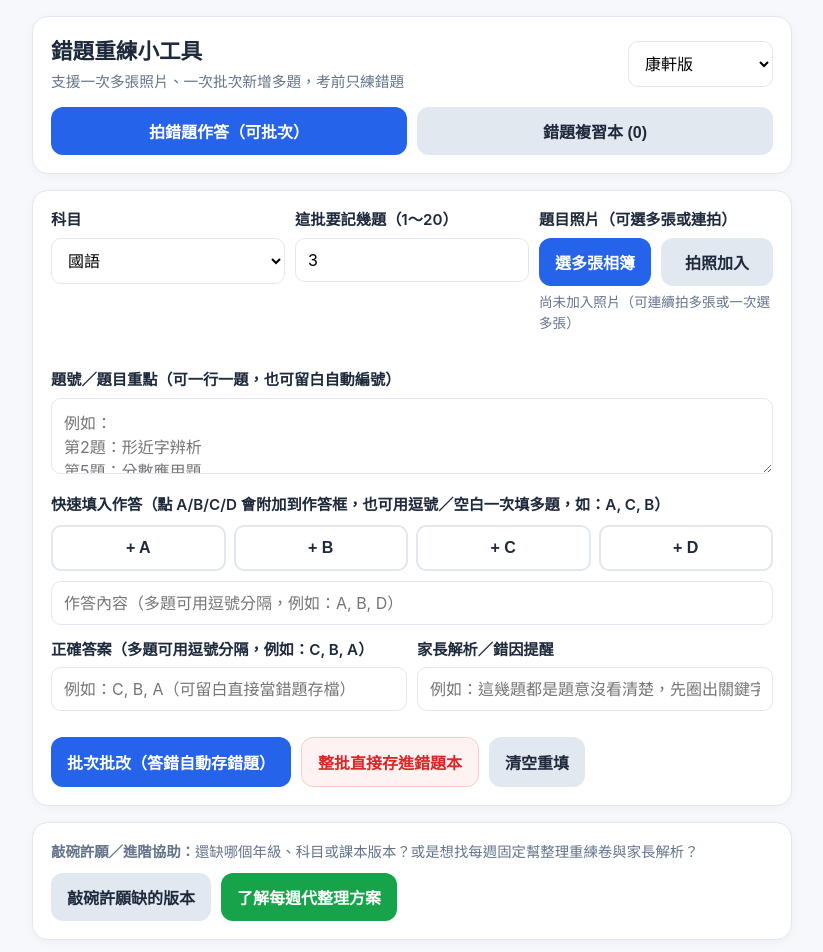
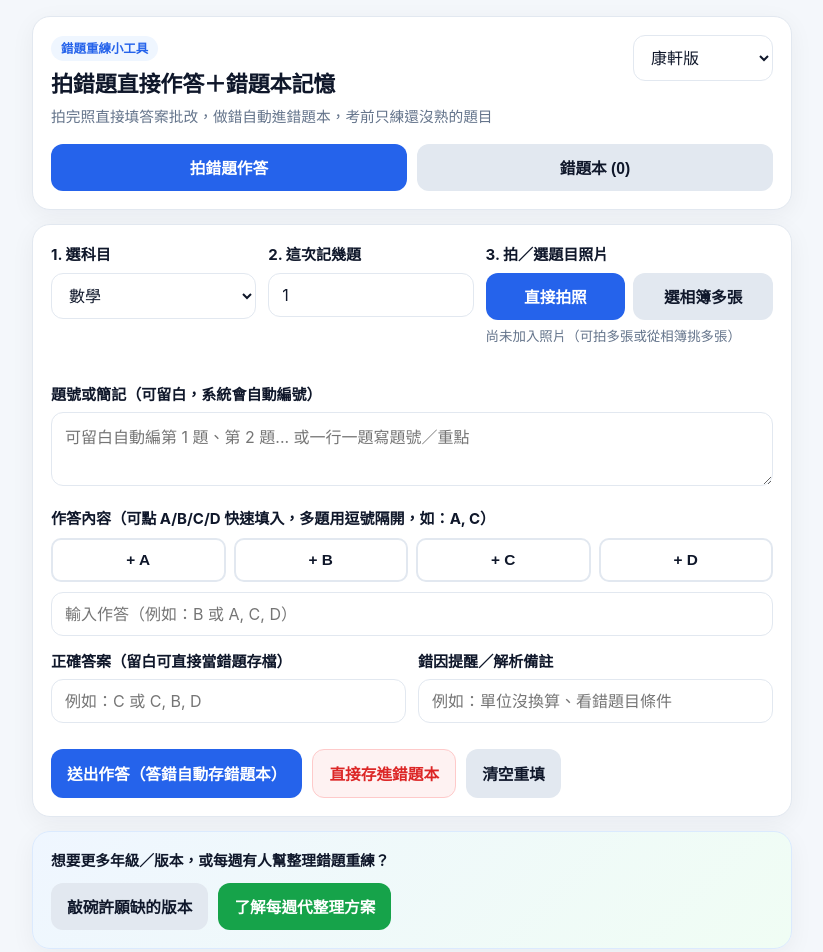
Before and after one commit to g093107562/wrong-note, a plain HTML site: page index.html in a window 1280 px wide. Shown: the whole page, without its empty margins (228-1051 px from the left). Drawn offline with Linux system fonts and the light colour scheme.

Commit message:
Update index.html

```diff
--- a/index.html
+++ b/index.html
@@ -3,22 +3,28 @@
 <head>
   <meta charset="UTF-8" />
   <meta name="viewport" content="width=device-width, initial-scale=1.0" />
-  <title>錯題重練小工具｜多張拍照與批次錯題記憶</title>
+  <title>錯題重練小工具｜拍錯題直接作答與錯題本記憶</title>
   <style>
-    /* ====== 樣式調整區（顏色、圓角、卡片、按鈕都在這裡改） ====== */
+    /* =========================================================
+       樣式區（等下要改顏色、圓角、按鈕、卡片間距，直接改這裡）
+       ========================================================= */
     :root {
-      --bg: #f6f8fb;
+      --bg: #f4f7fb;
       --card: #ffffff;
       --primary: #2563eb;
       --primary-hover: #1d4ed8;
+      --primary-soft: #eff6ff;
       --danger: #dc2626;
-      --danger-bg: #fef2f2;
+      --danger-soft: #fef2f2;
+      --danger-border: #fecaca;
       --success: #16a34a;
-      --success-bg: #f0fdf4;
-      --text: #1e293b;
+      --success-soft: #f0fdf4;
+      --success-border: #bbf7d0;
+      --text: #0f172a;
       --muted: #64748b;
       --border: #e2e8f0;
-      --radius: 16px;
+      --radius: 18px;
+      --shadow: 0 6px 24px rgba(15, 23, 42, 0.05);
     }
 
     * {
@@ -28,10 +34,10 @@
     body {
       margin: 0;
       padding: 16px;
-      font-family: -apple-system, BlinkMacSystemFont, "Segoe UI", "Microsoft JhengHei", sans-serif;
+      font-family: -apple-system, BlinkMacSystemFont, "Segoe UI", "PingFang TC", "Microsoft JhengHei", sans-serif;
       background: var(--bg);
       color: var(--text);
-      line-height: 1.5;
+      line-height: 1.55;
     }
 
     .app {
@@ -39,7 +45,7 @@
       margin: 0 auto;
       display: flex;
       flex-direction: column;
-      gap: 16px;
+      gap: 14px;
     }
 
     .card {
@@ -47,20 +53,32 @@
       border: 1px solid var(--border);
       border-radius: var(--radius);
       padding: 18px;
-      box-shadow: 0 2px 10px rgba(15, 23, 42, 0.04);
+      box-shadow: var(--shadow);
     }
 
     .header-top {
       display: flex;
       justify-content: space-between;
-      align-items: center;
+      align-items: flex-start;
       gap: 12px;
       flex-wrap: wrap;
     }
 
+    .brand-tag {
+      display: inline-block;
+      font-size: 0.78rem;
+      font-weight: 700;
+      color: var(--primary);
+      background: var(--primary-soft);
+      padding: 3px 10px;
+      border-radius: 999px;
+      margin-bottom: 6px;
+    }
+
     h1 {
       margin: 0;
-      font-size: 1.35rem;
+      font-size: 1.38rem;
+      letter-spacing: -0.01em;
     }
 
     .subtitle {
@@ -73,17 +91,21 @@
       display: grid;
       grid-template-columns: 1fr 1fr;
       gap: 10px;
-      margin-top: 14px;
+      margin-top: 16px;
     }
 
     button {
       border: none;
       border-radius: 12px;
       padding: 12px 16px;
-      font-size: 1rem;
-      font-weight: 600;
+      font-size: 0.98rem;
+      font-weight: 700;
       cursor: pointer;
-      transition: 0.15s ease;
+      transition: transform 0.12s ease, background-color 0.15s ease, opacity 0.15s ease;
+    }
+
+    button:active {
+      transform: scale(0.98);
     }
 
     .btn-primary {
@@ -111,9 +133,9 @@
     }
 
     .btn-danger-soft {
-      background: var(--danger-bg);
+      background: var(--danger-soft);
       color: var(--danger);
-      border: 1px solid #fecaca;
+      border: 1px solid var(--danger-border);
     }
 
     .field-group {
@@ -122,9 +144,9 @@
 
     label {
       display: block;
-      font-weight: 600;
+      font-weight: 700;
       margin-bottom: 6px;
-      font-size: 0.95rem;
+      font-size: 0.94rem;
     }
 
     select,
@@ -132,32 +154,40 @@
     input[type="number"],
     textarea {
       width: 100%;
-      padding: 11px 12px;
+      padding: 11px 13px;
       border: 1px solid var(--border);
-      border-radius: 10px;
+      border-radius: 12px;
       font-size: 1rem;
       font-family: inherit;
       background: #fff;
+      color: var(--text);
+    }
+
+    select:focus,
+    input:focus,
+    textarea:focus {
+      outline: 2px solid rgba(37, 99, 235, 0.22);
+      border-color: var(--primary);
     }
 
     textarea {
-      min-height: 76px;
+      min-height: 74px;
       resize: vertical;
     }
 
     .row-2 {
       display: grid;
       grid-template-columns: 1fr 1fr;
-      gap: 10px;
+      gap: 12px;
     }
 
     .row-3 {
       display: grid;
-      grid-template-columns: 1fr 1fr 1fr;
-      gap: 10px;
+      grid-template-columns: 1fr 1fr 1.4fr;
+      gap: 12px;
     }
 
-    @media (max-width: 600px) {
+    @media (max-width: 620px) {
       .row-2,
       .row-3 {
         grid-template-columns: 1fr;
@@ -167,34 +197,33 @@
     .photo-actions {
       display: grid;
       grid-template-columns: 1fr 1fr;
-      gap: 10px;
+      gap: 8px;
     }
 
     .photo-tip {
       margin-top: 6px;
-      font-size: 0.85rem;
+      font-size: 0.84rem;
       color: var(--muted);
       word-break: break-all;
     }
 
     .photo-grid {
       display: grid;
-      grid-template-columns: repeat(auto-fill, minmax(130px, 1fr));
+      grid-template-columns: repeat(auto-fill, minmax(132px, 1fr));
       gap: 10px;
       margin-top: 10px;
     }
 
     .photo-thumb-card {
-      position: relative;
       border: 1px solid var(--border);
-      border-radius: 10px;
+      border-radius: 12px;
       padding: 6px;
       background: #f8fafc;
     }
 
     .photo-thumb-card img {
       width: 100%;
-      height: 110px;
+      height: 112px;
       object-fit: cover;
       border-radius: 8px;
       display: block;
@@ -203,12 +232,12 @@
     .remove-photo-btn {
       margin-top: 6px;
       width: 100%;
-      padding: 5px 8px;
+      padding: 6px 8px;
       font-size: 0.82rem;
       border-radius: 8px;
-      background: var(--danger-bg);
+      background: var(--danger-soft);
       color: var(--danger);
-      border: 1px solid #fecaca;
+      border: 1px solid var(--danger-border);
     }
 
     .choices {
@@ -219,55 +248,60 @@
     }
 
     .choice-btn {
-      padding: 12px 8px;
+      padding: 11px 8px;
       border: 2px solid var(--border);
       background: #fff;
       color: var(--text);
       border-radius: 10px;
-      font-size: 1rem;
+      font-size: 0.96rem;
+    }
+
+    .choice-btn:hover {
+      border-color: var(--primary);
+      background: var(--primary-soft);
     }
 
     .feedback {
       margin-top: 14px;
-      padding: 14px;
+      padding: 14px 16px;
       border-radius: 12px;
       display: none;
     }
 
     .feedback.wrong {
       display: block;
-      background: var(--danger-bg);
-      border: 1px solid #fecaca;
+      background: var(--danger-soft);
+      border: 1px solid var(--danger-border);
       color: #991b1b;
     }
 
     .feedback.right {
       display: block;
-      background: var(--success-bg);
-      border: 1px solid #bbf7d0;
+      background: var(--success-soft);
+      border: 1px solid var(--success-border);
       color: #166534;
     }
 
     .mistake-item {
       border: 1px solid var(--border);
-      border-radius: 12px;
+      border-radius: 14px;
       padding: 14px;
       margin-top: 12px;
       background: #fff;
     }
 
     .mistake-meta {
-      font-size: 0.85rem;
+      font-size: 0.84rem;
       color: var(--muted);
       margin-bottom: 6px;
     }
 
     .badge {
       display: inline-block;
-      padding: 2px 8px;
+      padding: 2px 9px;
       border-radius: 999px;
-      font-size: 0.8rem;
-      font-weight: 600;
+      font-size: 0.78rem;
+      font-weight: 700;
       background: #fee2e2;
       color: #b91c1c;
       margin-right: 6px;
@@ -289,21 +323,28 @@
       display: none;
     }
 
+    .cta-box {
+      background: linear-gradient(135deg, #eff6ff 0%, #f0fdf4 100%);
+      border: 1px solid #dbeafe;
+    }
+
     .footer-note {
-      font-size: 0.9rem;
-      color: var(--muted);
+      font-size: 0.92rem;
+      color: var(--text);
     }
   </style>
 </head>
 <body>
   <div class="app">
+    <!-- 頂部主控列 -->
     <div class="card">
       <div class="header-top">
         <div>
-          <h1>錯題重練小工具</h1>
-          <p class="subtitle">支援一次多張照片、一次批次新增多題，考前只練錯題</p>
+          <span class="brand-tag">錯題重練小工具</span>
+          <h1>拍錯題直接作答＋錯題本記憶</h1>
+          <p class="subtitle">拍完照直接填答案批改，做錯自動進錯題本，考前只練還沒熟的題目</p>
         </div>
-        <select id="versionSelect" style="width: auto; min-width: 145px;">
+        <select id="versionSelect" style="width: auto; min-width: 140px;">
           <option value="康軒">康軒版</option>
           <option value="翰林">翰林版</option>
           <option value="南一">南一版</option>
@@ -313,56 +354,58 @@
 
       <div class="mode-tabs">
         <button id="tabPractice" class="btn-secondary active" onclick="switchTab('practice')">
-          拍錯題作答（可批次）
+          拍錯題作答
         </button>
         <button id="tabReview" class="btn-secondary" onclick="switchTab('review')">
-          錯題複習本 (<span id="wrongCount">0</span>)
+          錯題本 (<span id="wrongCount">0</span>)
         </button>
       </div>
     </div>
 
+    <!-- 模式一：拍錯題直接作答 -->
     <div id="practiceSection" class="card">
       <div class="row-3">
         <div class="field-group">
-          <label for="subjectSelect">科目</label>
+          <label for="subjectSelect">1. 選科目</label>
           <select id="subjectSelect">
+            <option value="數學">數學</option>
             <option value="國語">國語</option>
-            <option value="數學">數學</option>
             <option value="自然">自然</option>
             <option value="社會">社會</option>
+            <option value="英文">英文</option>
           </select>
         </div>
 
         <div class="field-group">
-          <label for="batchCount">這批要記幾題（1～20）</label>
-          <input id="batchCount" type="number" min="1" max="20" value="3" />
+          <label for="batchCount">2. 這次記幾題</label>
+          <input id="batchCount" type="number" min="1" max="20" value="1" />
         </div>
 
         <div class="field-group">
-          <label>題目照片（可選多張或連拍）</label>
+          <label>3. 拍／選題目照片</label>
           <div class="photo-actions">
-            <button type="button" class="btn-primary" onclick="triggerGalleryPick()">
-              選多張相簿
+            <button type="button" class="btn-primary" onclick="triggerCameraCapture()">
+              直接拍照
             </button>
-            <button type="button" class="btn-secondary" onclick="triggerCameraCapture()">
-              拍照加入
+            <button type="button" class="btn-secondary" onclick="triggerGalleryPick()">
+              選相簿多張
             </button>
           </div>
-          <div id="photoFileName" class="photo-tip">尚未加入照片（可連續拍多張或一次選多張）</div>
+          <div id="photoFileName" class="photo-tip">尚未加入照片（可拍多張或從相簿挑多張）</div>
 
+          <input
+            id="cameraInput"
+            type="file"
+            accept="image/*"
+            capture="environment"
+            class="hidden"
+            onchange="handlePhotoChange(event)"
+          />
           <input
             id="galleryInput"
             type="file"
             accept="image/*"
             multiple
-            class="hidden"
-            onchange="handlePhotoChange(event)"
-          />
-          <input
-            id="cameraInput"
-            type="file"
-            accept="image/*"
-            capture="environment"
             class="hidden"
             onchange="handlePhotoChange(event)"
           />
@@ -372,46 +415,50 @@
       <div id="photoGrid" class="photo-grid"></div>
 
       <div class="field-group" style="margin-top: 12px;">
-        <label for="questionText">題號／題目重點（可一行一題，也可留白自動編號）</label>
-        <textarea id="questionText" placeholder="例如：&#10;第2題：形近字辨析&#10;第5題：分數應用題&#10;（若留白，會依上方「這批要記幾題」自動建立第 1～N 題並共用照片）"></textarea>
+        <label for="questionText">題號或簡記（可留白，系統會自動編號）</label>
+        <textarea
+          id="questionText"
+          placeholder="可留白自動編第 1 題、第 2 題... 或一行一題寫題號／重點"
+        ></textarea>
       </div>
 
       <div class="field-group">
-        <label>快速填入作答（點 A/B/C/D 會附加到作答框，也可用逗號／空白一次填多題，如：A, C, B）</label>
+        <label>作答內容（可點 A/B/C/D 快速填入，多題用逗號隔開，如：A, C）</label>
         <div class="choices">
           <button type="button" class="choice-btn" onclick="appendChoice('userAnswer', 'A')">+ A</button>
           <button type="button" class="choice-btn" onclick="appendChoice('userAnswer', 'B')">+ B</button>
           <button type="button" class="choice-btn" onclick="appendChoice('userAnswer', 'C')">+ C</button>
           <button type="button" class="choice-btn" onclick="appendChoice('userAnswer', 'D')">+ D</button>
         </div>
-        <input id="userAnswer" type="text" style="margin-top: 10px;" placeholder="作答內容（多題可用逗號分隔，例如：A, B, D）" />
+        <input id="userAnswer" type="text" style="margin-top: 10px;" placeholder="輸入作答（例如：B 或 A, C, D）" />
       </div>
 
       <div class="row-2">
         <div class="field-group">
-          <label for="correctAnswer">正確答案（多題可用逗號分隔，例如：C, B, A）</label>
-          <input id="correctAnswer" type="text" placeholder="例如：C, B, A（可留白直接當錯題存檔）" />
+          <label for="correctAnswer">正確答案（留白可直接當錯題存檔）</label>
+          <input id="correctAnswer" type="text" placeholder="例如：C 或 C, B, D" />
         </div>
         <div class="field-group">
-          <label for="parentNote">家長解析／錯因提醒</label>
-          <input id="parentNote" type="text" placeholder="例如：這幾題都是題意沒看清楚，先圈出關鍵字" />
+          <label for="parentNote">錯因提醒／解析備註</label>
+          <input id="parentNote" type="text" placeholder="例如：單位沒換算、看錯題目條件" />
         </div>
       </div>
 
       <div class="action-bar">
-        <button class="btn-primary" onclick="submitBatchAnswer()">批次批改（答錯自動存錯題）</button>
-        <button class="btn-danger-soft" onclick="saveBatchMistakesDirect()">整批直接存進錯題本</button>
+        <button class="btn-primary" onclick="submitBatchAnswer()">送出作答（答錯自動存錯題本）</button>
+        <button class="btn-danger-soft" onclick="saveBatchMistakesDirect()">直接存進錯題本</button>
         <button class="btn-secondary" onclick="clearForm()">清空重填</button>
       </div>
 
       <div id="feedbackBox" class="feedback"></div>
     </div>
 
+    <!-- 模式二：錯題本記憶與重練 -->
     <div id="reviewSection" class="card hidden">
       <div class="header-top">
         <div>
-          <h2 style="margin: 0; font-size: 1.15rem;">待複習錯題清單</h2>
-          <p class="subtitle">只挑做錯或還沒練熟的題目重練，答對可移出待複習</p>
+          <h2 style="margin: 0; font-size: 1.15rem;">錯題本記憶清單</h2>
+          <p class="subtitle">只練還沒熟的題目，答對可移出待複習</p>
         </div>
         <div class="action-bar" style="margin-top: 0;">
           <button id="filterPendingBtn" class="btn-secondary active" onclick="setReviewFilter('pending')">
@@ -420,22 +467,23 @@
           <button id="filterAllBtn" class="btn-secondary" onclick="setReviewFilter('all')">
             全部紀錄
           </button>
-          <button class="btn-danger-soft" onclick="clearAllMistakes()">清空全部</button>
+          <button class="btn-danger-soft" onclick="clearAllMistakes()">清空紀錄</button>
         </div>
       </div>
 
       <div id="mistakeList"></div>
     </div>
 
-    <div class="card">
+    <!-- 流量承接區（敲碗／方案引導，方便你改成自己的連結或文案） -->
+    <div class="card cta-box">
       <p class="footer-note" style="margin: 0 0 10px;">
-        <strong>敲碗許願／進階協助：</strong>還缺哪個年級、科目或課本版本？或是想找每週固定幫整理重練卷與家長解析？
+        <strong>想要更多年級／版本，或每週有人幫整理錯題重練？</strong>
       </p>
       <div class="action-bar" style="margin-top: 0;">
-        <button class="btn-secondary" onclick="alert('歡迎把想要的年級、科目或課本版本留言告訴我，優先排入下一版！')">
+        <button class="btn-secondary" onclick="alert('歡迎留言告訴我們想加哪個年級、科目或課本版本！')">
           敲碗許願缺的版本
         </button>
-        <button class="btn-success" onclick="alert('想找每週幫整理錯題重練卷＋家長解析，歡迎直接私訊或聯繫洽詢方案！')">
+        <button class="btn-success" onclick="alert('想了解每週整理錯題重練＋解析方案，歡迎聯繫洽詢！')">
           了解每週代整理方案
         </button>
       </div>
@@ -443,7 +491,7 @@
   </div>
 
   <script>
-    const STORAGE_KEY = 'wrong_note_items_v3';
+    const STORAGE_KEY = 'wrong_note_flow_v1';
     let currentPhotos = [];
     let reviewFilter = 'pending';
 
@@ -460,8 +508,8 @@
         localStorage.setItem(STORAGE_KEY, JSON.stringify(items));
         renderMistakes();
         return true;
-      } catch (err) {
-        alert('本機儲存空間已滿（可能是照片太多），請先刪除部分舊錯題或清空紀錄再存新照片。');
+      } catch {
+        alert('瀏覽器本機儲存空間已滿，建議先刪除部分舊錯題或清空紀錄。');
         return false;
       }
     }
@@ -482,14 +530,14 @@
       renderMistakes();
     }
 
-    function triggerGalleryPick() {
-      const input = document.getElementById('galleryInput');
+    function triggerCameraCapture() {
+      const input = document.getElementById('cameraInput');
       input.value = '';
       input.click();
     }
 
-    function triggerCameraCapture() {
-      const input = document.getElementById('cameraInput');
+    function triggerGalleryPick() {
+      const input = document.getElementById('galleryInput');
       input.value = '';
       input.click();
     }
@@ -526,7 +574,7 @@
       const tipEl = document.getElementById('photoFileName');
       if (files.length === 0) return;
 
-      tipEl.textContent = `正在處理 ${files.length} 張照片...`;
+      tipEl.textContent = `處理照片中（共 ${files.length} 張）...`;
       let added = 0;
 
       for (const file of files) {
@@ -538,15 +586,15 @@
           });
           added += 1;
         } catch {
-          // 單張失敗不中斷其餘照片
+          // 單張失敗不中斷其他照片
         }
       }
 
       renderPhotoGrid();
       tipEl.textContent =
         added > 0
-          ? `目前共有 ${currentPhotos.length} 張照片（可繼續加拍或加選）`
-          : '照片載入失敗，請改用「選多張相簿」或用 Safari／Chrome 開啟網頁再試一次。';
+          ? `已加入 ${currentPhotos.length} 張照片（可繼續拍或選圖）`
+          : '照片載入失敗，請改用「選相簿多張」或用瀏覽器開啟再試一次。';
     }
 
     function removePhoto(index) {
@@ -554,8 +602,8 @@
       renderPhotoGrid();
       document.getElementById('photoFileName').textContent =
         currentPhotos.length > 0
-          ? `目前共有 ${currentPhotos.length} 張照片`
-          : '尚未加入照片（可連續拍多張或一次選多張）';
+          ? `已加入 ${currentPhotos.length} 張照片`
+          : '尚未加入照片（可拍多張或從相簿挑多張）';
     }
 
     function renderPhotoGrid() {
@@ -599,7 +647,10 @@
         .filter(Boolean);
       const userList = parseList(document.getElementById('userAnswer').value);
       const correctList = parseList(document.getElementById('correctAnswer').value);
-      const countInput = Math.max(1, Math.min(20, parseInt(document.getElementById('batchCount').value, 10) || 1));
+      const countInput = Math.max(
+        1,
+        Math.min(20, parseInt(document.getElementById('batchCount').value, 10) || 1)
+      );
 
       const total = Math.max(countInput, rawLines.length, userList.length, correctList.length);
       const photoUrls = currentPhotos.map((p) => p.data);
@@ -610,7 +661,7 @@
         const qTitle =
           rawLines[i] ||
           (photoUrls.length > 0
-            ? `第 ${i + 1} 題（對照第 ${Math.min(i + 1, photoUrls.length)} 張照片作答）`
+            ? `第 ${i + 1} 題（對照第 ${Math.min(i + 1, photoUrls.length)} 張照片）`
             : `第 ${i + 1} 題`);
 
         batch.push({
@@ -644,7 +695,7 @@
           question: entry.question,
           userAnswer: entry.userAnswer,
           correctAnswer: entry.correctAnswer,
-          parentNote: parentNote || '請對照題目條件與課本觀念再檢查一次。',
+          parentNote: parentNote || '對照題目條件與課本觀念再檢查一次。',
           photo: entry.photo || '',
           wrongCount: 1,
           lastWrongAt: new Date().toLocaleString('zh-TW'),
@@ -662,7 +713,7 @@
 
       if (currentPhotos.length === 0 && !document.getElementById('questionText').value.trim()) {
         feedback.className = 'feedback wrong';
-        feedback.innerHTML = '請先加入照片或輸入題目內容再進行批次批改。';
+        feedback.innerHTML = '請先拍／選照片，或輸入題號／作答內容再送出。';
         return;
       }
 
@@ -675,7 +726,7 @@
         if (!entry.correctAnswer) {
           upsertMistakeItem(items, version, subject, parentNote, entry);
           wrongCountBatch += 1;
-          detailLines.push(`• ${escapeHtml(entry.question)}：未填正答，已收入錯題本`);
+          detailLines.push(`• ${escapeHtml(entry.question)}：未填正答，已收進錯題本`);
           continue;
         }
 
@@ -687,7 +738,7 @@
           upsertMistakeItem(items, version, subject, parentNote, entry);
           wrongCountBatch += 1;
           detailLines.push(
-            `• ${escapeHtml(entry.question)}：作答「${escapeHtml(entry.userAnswer || '未填')}」／正答「<strong>${escapeHtml(entry.correctAnswer)}</strong>」→ 已存錯題本`
+            `• ${escapeHtml(entry.question)}：作答「${escapeHtml(entry.userAnswer || '未填')}」／正答「<strong>${escapeHtml(entry.correctAnswer)}</strong>」→ 已收進錯題本`
           );
         }
       }
@@ -696,8 +747,8 @@
 
       feedback.className = wrongCountBatch > 0 ? 'feedback wrong' : 'feedback right';
       feedback.innerHTML = `
-        <strong>批次批改完成！共 ${batch.length} 題：答對 ${rightCount} 題、列入錯題 ${wrongCountBatch} 題。</strong><br>
-        ${parentNote ? `家長提醒：${escapeHtml(parentNote)}<br>` : ''}
+        <strong>完成！共 ${batch.length} 題：答對 ${rightCount} 題、收進錯題本 ${wrongCountBatch} 題。</strong><br>
+        ${parentNote ? `備註：${escapeHtml(parentNote)}<br>` : ''}
         <div style="margin-top: 8px; font-size: 0.92rem;">${detailLines.join('<br>')}</div>
       `;
     }
@@ -711,7 +762,7 @@
 
       if (currentPhotos.length === 0 && !document.getElementById('questionText').value.trim()) {
         feedback.className = 'feedback wrong';
-        feedback.innerHTML = '請先加入照片或輸入題目內容再存進錯題本。';
+        feedback.innerHTML = '請先拍／選照片，或輸入題號／作答內容再存進錯題本。';
         return;
       }
 
@@ -723,7 +774,7 @@
       if (!saveMistakes(items)) return;
 
       feedback.className = 'feedback wrong';
-      feedback.innerHTML = `<strong>已一次將 ${batch.length} 題存進錯題複習本！</strong> 隨時可切到「錯題複習本」逐題重練。`;
+      feedback.innerHTML = `<strong>已將 ${batch.length} 題直接存進錯題本！</strong> 切到上方「錯題本」即可重練。`;
     }
 
     function markMastered(id) {
@@ -748,9 +799,9 @@
       document.getElementById('userAnswer').value = '';
       document.getElementById('correctAnswer').value = '';
       document.getElementById('parentNote').value = '';
+      document.getElementById('cameraInput').value = '';
       document.getElementById('galleryInput').value = '';
-      document.getElementById('cameraInput').value = '';
-      document.getElementById('photoFileName').textContent = '尚未加入照片（可連續拍多張或一次選多張）';
+      document.getElementById('photoFileName').textContent = '尚未加入照片（可拍多張或從相簿挑多張）';
       document.getElementById('feedbackBox').className = 'feedback';
       currentPhotos = [];
       renderPhotoGrid();
@@ -769,8 +820,8 @@
       if (visibleItems.length === 0) {
         listEl.innerHTML =
           reviewFilter === 'pending'
-            ? '<p class="subtitle" style="margin-top: 14px;">目前沒有待複習錯題！可以切到「全部紀錄」查看已掌握題目，或去「拍錯題作答」新增。</p>'
-            : '<p class="subtitle" style="margin-top: 14px;">目前還沒有錯題紀錄，去「拍錯題作答」批次新增吧！</p>';
+            ? '<p class="subtitle" style="margin-top: 14px;">目前沒有待複習錯題！可以切到「全部紀錄」查看已掌握題目，或回「拍錯題作答」新增。</p>'
+            : '<p class="subtitle" style="margin-top: 14px;">目前還沒有錯題紀錄，去「拍錯題作答」新增第一批吧！</p>';
         return;
       }
 
@@ -782,16 +833,16 @@
               <span class="badge ${item.mastered ? 'ok' : ''}">
                 ${item.mastered ? '已掌握' : `錯 ${item.wrongCount} 次`}
               </span>
-              ${escapeHtml(item.version)}・${escapeHtml(item.subject)}・上次紀錄：${escapeHtml(item.lastWrongAt)}
+              ${escapeHtml(item.version)}・${escapeHtml(item.subject)}・${escapeHtml(item.lastWrongAt)}
             </div>
-            <div style="font-weight: 600; margin-bottom: 6px;">${escapeHtml(item.question)}</div>
+            <div style="font-weight: 700; margin-bottom: 6px;">${escapeHtml(item.question)}</div>
             ${
               item.photo
-                ? `<img src="${item.photo}" alt="錯題照片" style="max-height: 180px; border-radius: 8px; margin-bottom: 8px; display: block;" />`
+                ? `<img src="${item.photo}" alt="錯題照片" style="max-height: 180px; border-radius: 10px; margin-bottom: 8px; display: block;" />`
                 : ''
             }
             <div style="font-size: 0.92rem; color: #334155;">
-              作答：${escapeHtml(item.userAnswer || '未填')}｜正答：<strong>${escapeHtml(item.correctAnswer || '待補充')}</strong>｜家長解析：${escapeHtml(item.parentNote)}
+              作答：${escapeHtml(item.userAnswer || '未填')}｜正答：<strong>${escapeHtml(item.correctAnswer || '待補充')}</strong>｜備註：${escapeHtml(item.parentNote)}
             </div>
             <div class="action-bar">
               <button class="btn-success" onclick="markMastered(${item.id})">
```
